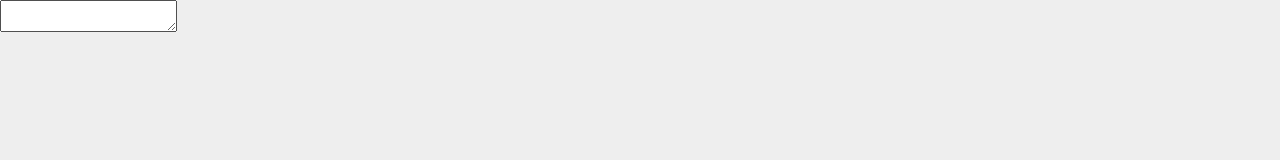
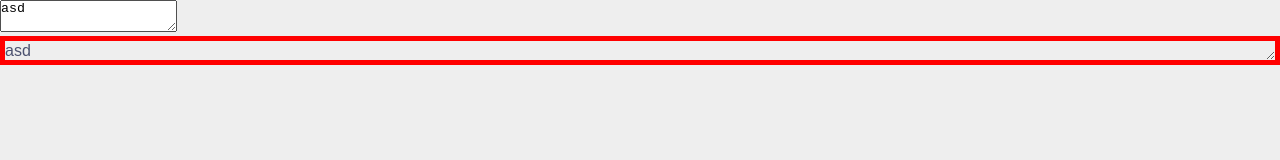
Before and after one commit to juanb86/markdown_previewer, a React app: page / in a window 1280 px wide. Built offline with nearby package versions, Linux system fonts and the light colour scheme.

Commit message:
Add markup-parser

```diff
--- a/package.json
+++ b/package.json
@@ -6,6 +6,7 @@
     "@testing-library/jest-dom": "^4.2.4",
     "@testing-library/react": "^9.5.0",
     "@testing-library/user-event": "^7.2.1",
+    "marked": "^1.1.0",
     "react": "^16.13.1",
     "react-dom": "^16.13.1",
     "react-scripts": "3.4.1"
--- a/public/index.html
+++ b/public/index.html
@@ -41,3 +41,5 @@
     -->
   </body>
 </html>
+
+<script src="https://cdn.freecodecamp.org/testable-projects-fcc/v1/bundle.js"></script>
--- a/src/index.css
+++ b/src/index.css
@@ -27,3 +27,16 @@ body {
   background-size: 100vw 100vh;
   overflow-x: hidden;
 }
+
+#preview-container {
+  margin: initial;
+  padding: initial;
+  border: 5px solid red;
+  resize: both;
+  overflow: auto;
+}
+
+#preview {
+  margin: initial;
+  padding: initial;
+}
--- a/src/index.js
+++ b/src/index.js
@@ -1,16 +1,30 @@
 import React from "react";
 import ReactDOM from "react-dom";
 import "./index.css";
+import marked from "marked";
 
 class Editor extends React.Component {
   render() {
-    return <textarea id="editor"></textarea>;
+    return (
+      <form>
+        <textarea
+          id="editor"
+          value={this.props.value}
+          onChange={this.props.handleChange}
+        />
+      </form>
+    );
   }
 }
 
 class Preview extends React.Component {
   render() {
-    return <div id="preview"></div>;
+    const asd = marked(this.props.value);
+    return (
+      <div id="preview-container">
+        <div id="preview" dangerouslySetInnerHTML={{ __html: asd }} />
+      </div>
+    );
   }
 }
 
@@ -20,13 +34,18 @@ class MarkdownPreviewer extends React.Component {
     this.state = {
       text: "asd",
     };
+    this.handleChange = this.handleChange.bind(this);
+  }
+
+  handleChange(e) {
+    this.setState({ text: e.target.value });
   }
 
   render() {
     return (
       <div>
-        <Editor />
-        <Preview />
+        <Editor value={this.state.text} handleChange={this.handleChange} />
+        <Preview value={this.state.text} />
       </div>
     );
   }
```
Also changed, not shown: 1 other file.
